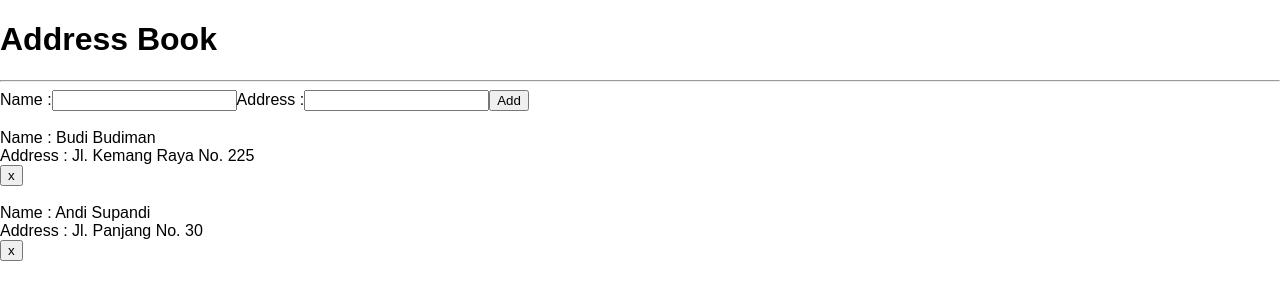
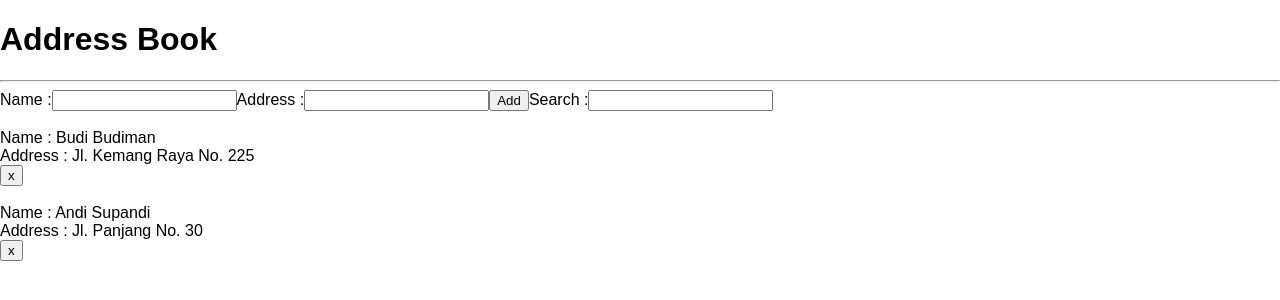
Before and after one commit to dupp21/react-api, a React (Create React App) app: page / in a window 1280 px wide. Shown: the top 300 px of the page. Built offline with nearby package versions, Linux system fonts and the light colour scheme.

Commit message:
Finish Search Features

```diff
--- a/src/App.js
+++ b/src/App.js
@@ -17,8 +17,10 @@ class App extends Component {
           address: "Jl. Panjang No. 30"
         }
       ],
+      filtered_people: [],
       input_name: "",
-      input_address: ""
+      input_address: "",
+      input_search: ""
     };
   }
 
@@ -49,6 +51,18 @@ class App extends Component {
     });
   };
 
+  searchPeople = async e => {
+    await this.handleOnChange(e);
+    let prevPeople = this.state.people.slice();
+    prevPeople = prevPeople.filter(people =>
+      people.name.includes(this.state.input_search)
+    );
+
+    await this.setState({
+      filtered_people: prevPeople
+    });
+  };
+
   render() {
     return (
       <div>
@@ -68,9 +82,27 @@ class App extends Component {
           onChange={this.handleOnChange}
         />
         <button onClick={() => this.addPeople()}>Add</button>
+        Search :
+        <input
+          type="text"
+          name="input_search"
+          value={this.state.input_search}
+          onChange={this.searchPeople}
+        />
         <br />
         <br />
-        {this.state.people.map((people, index) => (
+        {this.state.input_search === "" &&
+          this.state.people.map((people, index) => (
+            <AddressBookDetail
+              name={people.name}
+              address={people.address}
+              key={index}
+              index={index}
+              deletePeople={this.deletePeople}
+            />
+          ))}
+        {this.state.input_search !== "" &&
+          this.state.filtered_people.map((people, index) => (
             <AddressBookDetail
               name={people.name}
               address={people.address}
```
Lines whose indentation alone changed are shown as unchanged.
